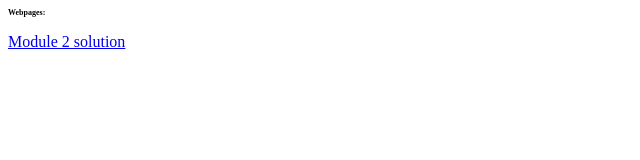
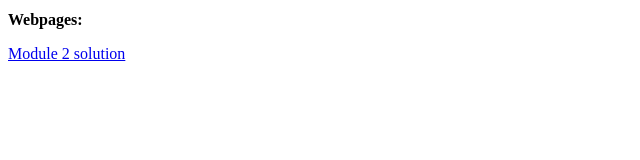
Before and after one commit to nvolfango/coursera-web-dev, a plain HTML site: page index.html in a window 1280 px wide. Shown: the whole page, without its empty margins (0-640 px from the left). Drawn offline with Linux system fonts and the light colour scheme.

Commit message:
Update index.html

```diff
--- a/index.html
+++ b/index.html
@@ -4,7 +4,7 @@
 	<title>GH Repo for Web Dev Course</title>
 </head>
 <body>
-<h1 style="font-size: 50%">Webpages:</h1>
+<h1 style="font-size: 100%">Webpages:</h1>
 <p><a href="module2_solution">Module 2 solution</a></p>
 </body>
 </html>
```
